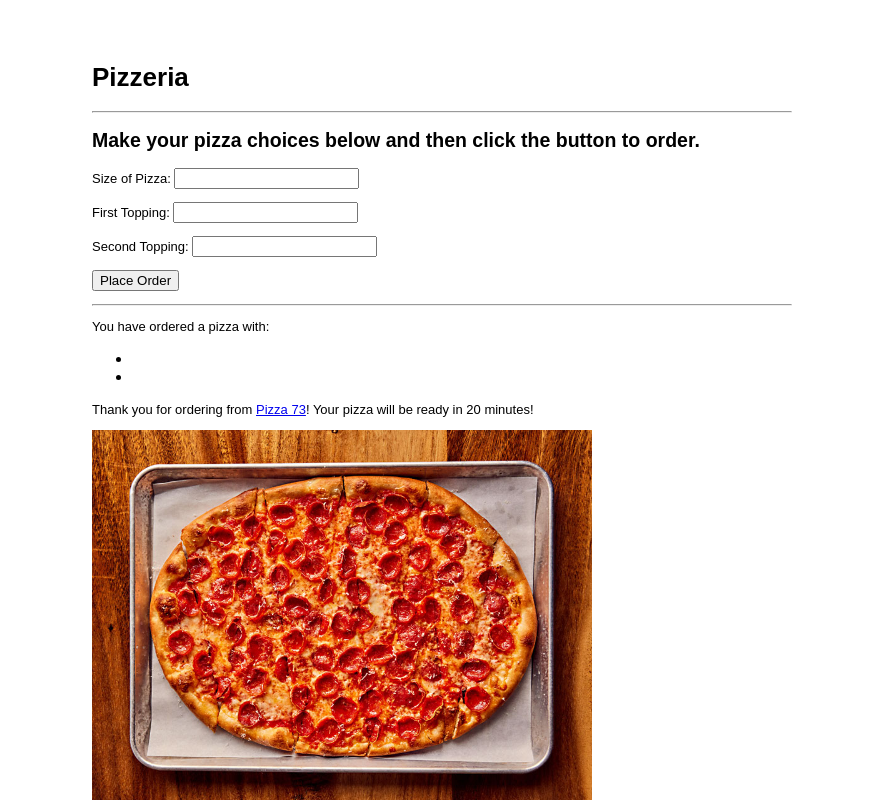
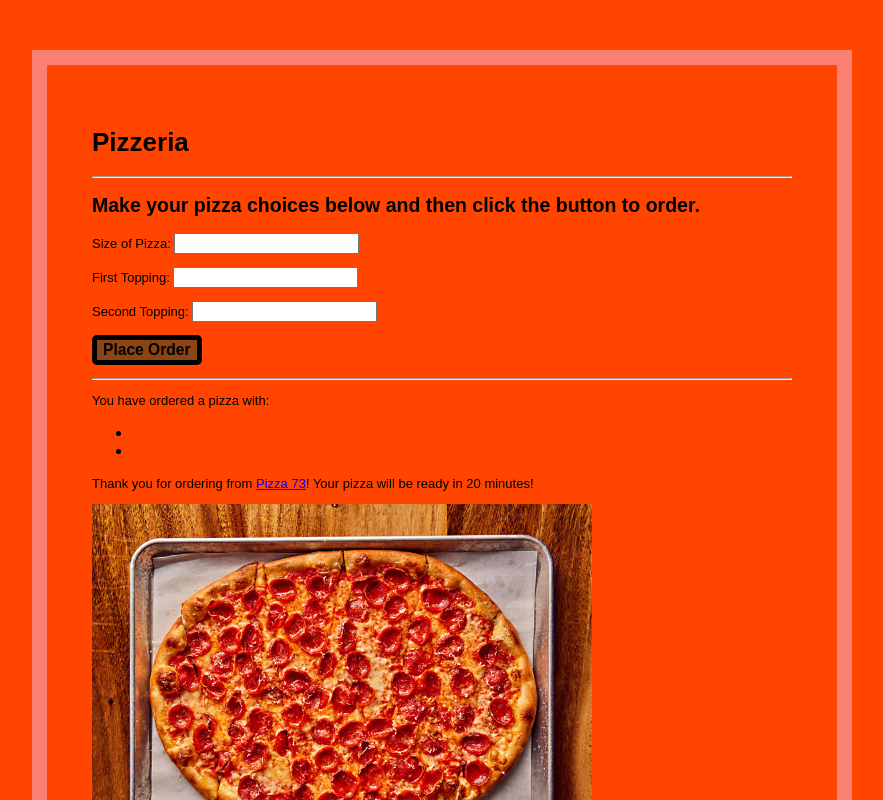
Before and after one commit to LightIce10/My.-pizzaria, a plain HTML site: page index.html in a window 1280 px wide. Both pictures are taken after a click on the button "Place Order". Shown: the top 800 px of the page, without its empty margins (198-1081 px from the left). Drawn offline with Linux system fonts and the light colour scheme.

Commit message:
Add files via upload

```diff
--- a/script.js
+++ b/script.js
@@ -8,22 +8,20 @@ document.getElementById("btn").addEventListener("click", doneOrder);
 
 // function
 function doneOrder() {
-  let a = document.getElementById("btn").value;
-  let b = document.getElementById("size").value;
-  let c = document.getElementById("first").value;
-  let d = document.getElementById("second").value;
+  let sizes = document.getElementById("size").value;
+  let fT = document.getElementById("first").value;
+  let sT = document.getElementById("second").value;
 
   // testing
-  console.log(a);
-  console.log(b);
-  console.log(c);
-  console.log(d);
+  console.log(sizes);
+  console.log(fT);
+  console.log(sT);
 
   // process
-  let changetext = `You have ordered a ${b} pizza with:
+  let changetext = `You have ordered a ${sizes} pizza with:
   <ul>
-   <li>${c}</li>
-   <li>${d} </li>
+   <li>${fT}</li>
+   <li>${sT} </li>
     </ul>
    Thank you for ordering from <a href="https://www.pizza73.com/store/1/delivery" target="_blank">Pizza 73</a>! Your pizza will be ready in 20 minutes!`;
 
--- a/style.css
+++ b/style.css
@@ -1,12 +1,26 @@
+html {
+  background-color: orangered;
+}
+
 body {
   width: 700px;
-  margin: auto;
+  margin: 50px auto;
   padding: 45px;
   font-family: Arial, Helvetica, sans-serif;
   font-size: small;
+  font: yellow;
+  border: 15px solid salmon;
 }
 
 ul {
   font-family: Arial, Helvetica, sans-serif;
   font-size: medium;
 }
+
+button {
+  background-color: saddlebrown;
+  border: 5px solid black;
+  border-radius: 5px;
+  font-size: larger;
+  font-weight: bold;
+}
```
Also changed, not shown: 1 other file.
